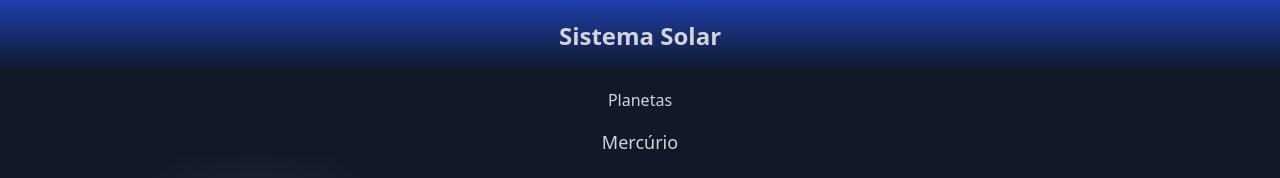
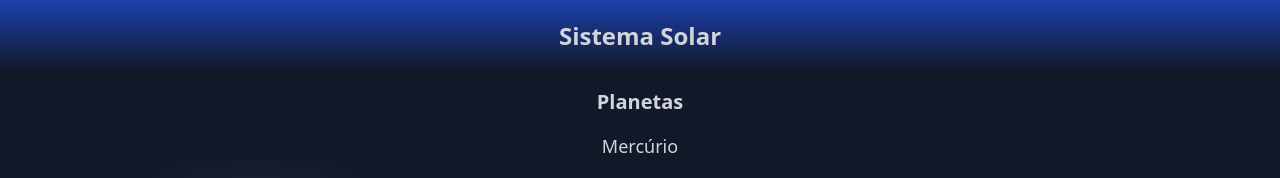
Before and after one commit to gabrielh-silvestre/Trybe-Solar-System, a React (Create React App) app: page / in a window 1280 px wide. Shown: the top 178 px of the page. Built offline with nearby package versions, Linux system fonts and the light colour scheme.

Commit message:
feat(Title): add custom classes from props

```diff
--- a/src/components/Title.jsx
+++ b/src/components/Title.jsx
@@ -3,12 +3,13 @@ import PropTypes from 'prop-types';
 
 export default class Title extends Component {
   render() {
-    const { headline } = this.props;
+    const { headline, className } = this.props;
 
-    return <h2>{headline}</h2>;
+    return <h2 className={className}>{headline}</h2>;
   }
 }
 
 Title.propTypes = {
   headline: PropTypes.string.isRequired,
+  className: PropTypes.string.isRequired,
 };
```
